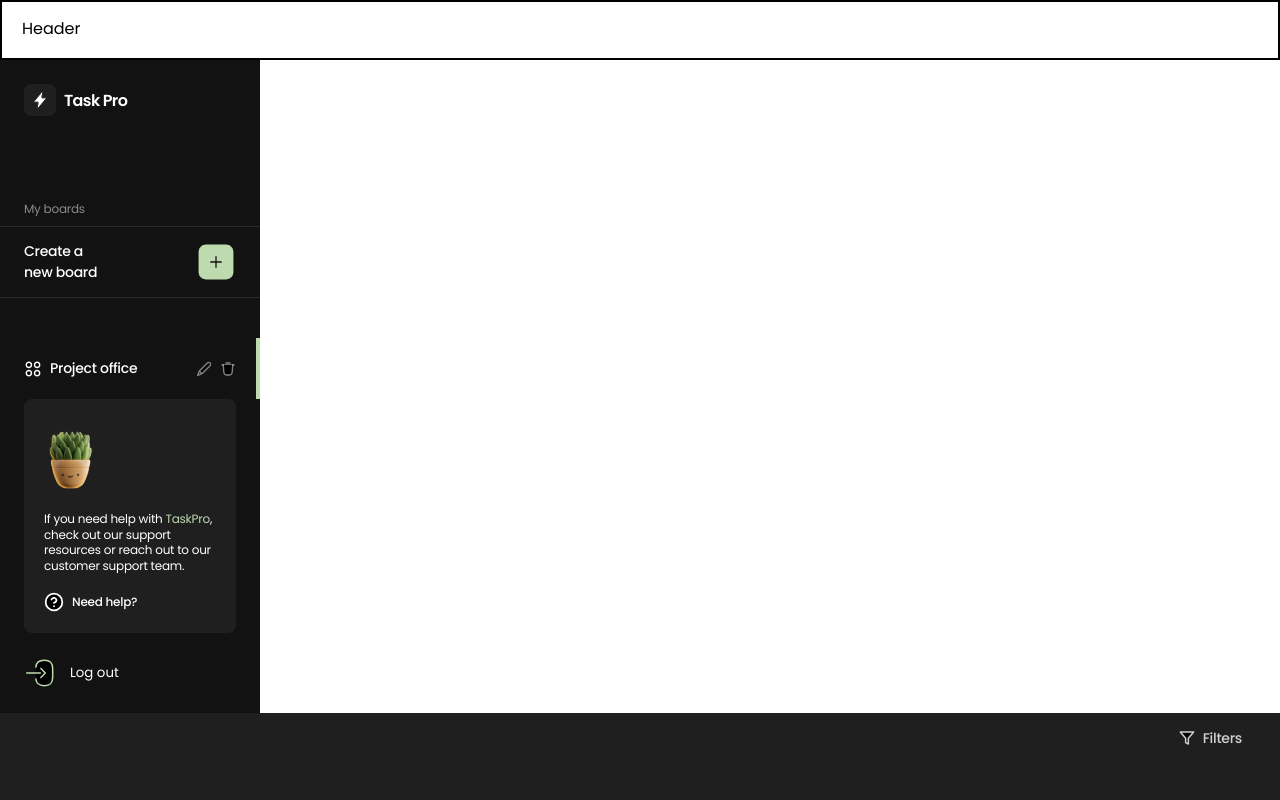
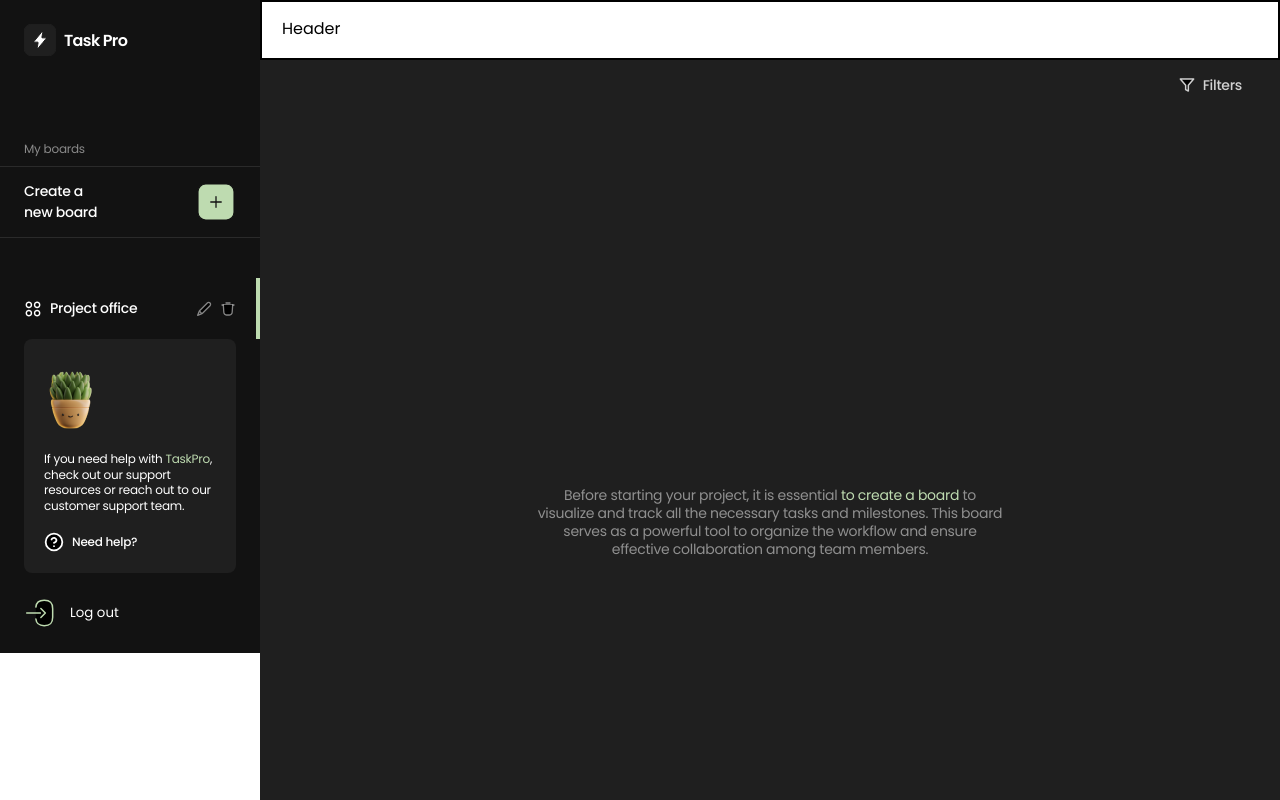
Before and after one commit to Tkachenko01001/project-REACT_NODE, a React (Create React App) app: page /project-REACT_NODE/home/1 in a window 1280 px wide. Shown: the top 800 px of the page. Built offline with nearby package versions, Linux system fonts and the light colour scheme.

Commit message:
styled HomePage

```diff
--- a/src/pages/HomePage/HomePage.js
+++ b/src/pages/HomePage/HomePage.js
@@ -5,9 +5,9 @@ import ScreensPage from 'components/ScreensPage/ScreensPage';
 export default function HomePage() {
   return (
     <div className={css.home}>
-        <div className={css.headerBox}>Header</div>
       <Layout />
       <div className={css.homeWrap}>
+        <div className={css.headerBox}>Header</div>
         <ScreensPage />
       </div>
     </div>
--- a/src/pages/HomePage/HomePage.module.css
+++ b/src/pages/HomePage/HomePage.module.css
@@ -1,11 +1,11 @@
-/* .home{
+.home{
     display: flex;
-} */
+}
 
-/* .homeWrap{
-    display: block;
-    width: 100%;
-} */
+.homeWrap{
+    flex :1;
+
+}
 
 .headerBox {
   width: 375px;
```
